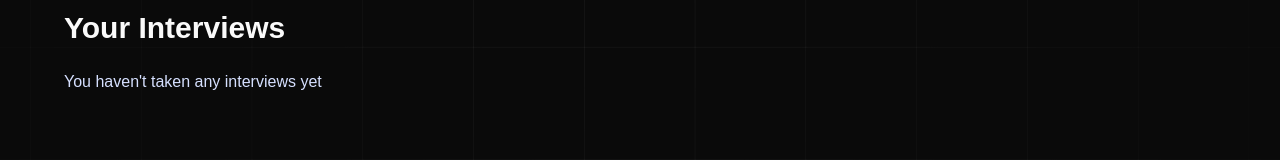
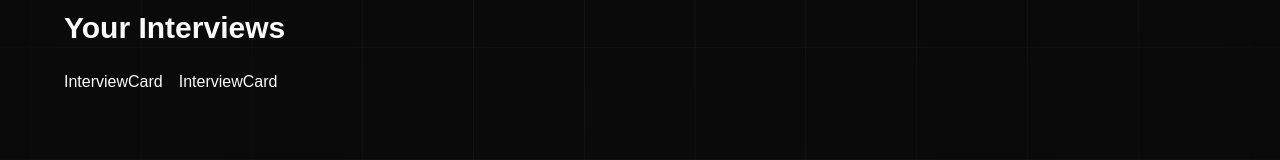
Before and after one commit to sristtt/MockMate, a Next.js app: page / in a window 1280 px wide. Shown: the part 515-675 px from the top of the page. Built offline with nearby package versions, Linux system fonts and the light colour scheme; a web font is replaced by a local one.

Commit message:
Added interview card section

```diff
--- a/app/(root)/page.tsx
+++ b/app/(root)/page.tsx
@@ -1,4 +1,6 @@
+import InterviewCard from '@/components/InterviewCard'
 import { Button } from '@/components/ui/button'
+import { dummyInterviews } from '@/constants'
 import Image from 'next/image'
 import Link from 'next/link'
 import React from 'react'
@@ -19,7 +21,9 @@ const page = () => {
    <section className='flex flex-col gap-6 mt-8'>
     <h2>Your Interviews</h2>
     <div className='interviews-section'>
-      <p>You haven't taken any interviews yet</p>
+     {dummyInterviews.map((interview)=>(
+      <InterviewCard/>
+     ))}
     </div>
    </section>
    <section className='flex flex-col gap-6 mt-8'>
--- /dev/null
+++ b/components/InterviewCard.tsx
@@ -0,0 +1,9 @@
+import React from 'react'
+
+const InterviewCard = () => {
+  return (
+    <div>InterviewCard</div>
+  )
+}
+
+export default InterviewCard
```
Also changed, not shown: constants/index.ts (renamed from app/constants/index.ts).
